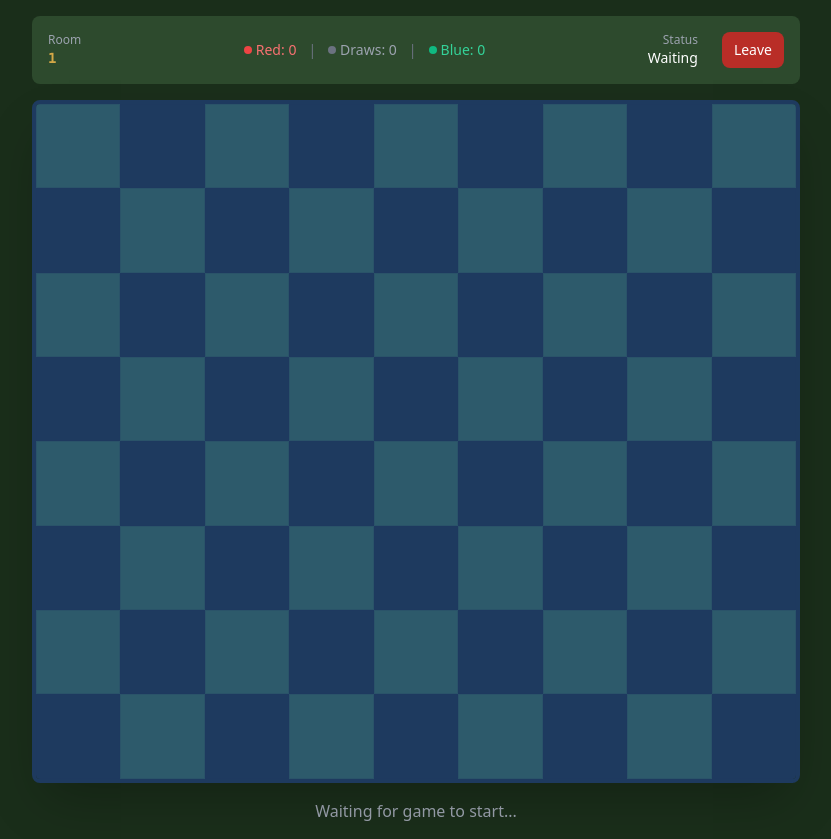
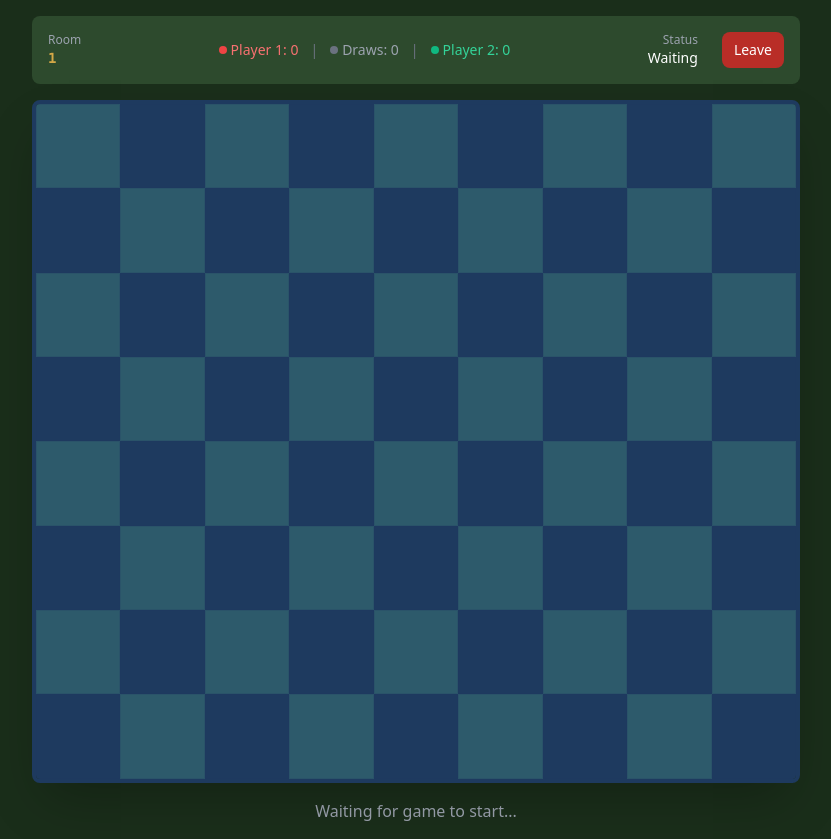
Before and after one commit to gel-mashup/game-of-the-generals, a Next.js app in the folder client/: page /game/1 in a window 1280 px wide. Shown: the whole page, without its empty margins (224-1055 px from the left). Built offline with nearby package versions, Linux system fonts and the light colour scheme; no server answers.

Commit message:
fix(ui): change player labels from Red/Blue to Player 1/Player 2

```diff
--- a/client/src/app/game/[roomId]/page.tsx
+++ b/client/src/app/game/[roomId]/page.tsx
@@ -330,7 +330,7 @@ export default function GamePage() {
           <div className="flex items-center gap-3 text-sm">
             <div className="flex items-center gap-1">
               <div className="w-2 h-2 rounded-full bg-red-500" />
-              <span className="text-red-400 font-medium">Red: {scores.red}</span>
+              <span className="text-red-400 font-medium">Player 1: {scores.red}</span>
             </div>
             <span className="text-gray-500">|</span>
             <div className="flex items-center gap-1">
@@ -340,7 +340,7 @@ export default function GamePage() {
             <span className="text-gray-500">|</span>
             <div className="flex items-center gap-1">
               <div className="w-2 h-2 rounded-full bg-emerald-500" />
-              <span className="text-emerald-400 font-medium">Blue: {scores.blue}</span>
+              <span className="text-emerald-400 font-medium">Player 2: {scores.blue}</span>
             </div>
           </div>
         </div>
--- a/client/src/features/game/WinModal.tsx
+++ b/client/src/features/game/WinModal.tsx
@@ -69,7 +69,7 @@ export default function WinModal({
     );
   }
 
-  const winnerName = winner === null ? 'Draw' : winner === 'red' ? 'Red' : 'Blue';
+  const winnerName = winner === null ? 'Draw' : winner === 'red' ? 'Player 1' : 'Player 2';
   const winnerColor = winner === 'red' ? 'text-red-400' : winner === 'blue' ? 'text-emerald-400' : 'text-gray-400';
   const winnerBg = winner === 'red' ? 'bg-red-600/20 border-red-500' : winner === 'blue' ? 'bg-emerald-600/20 border-emerald-500' : 'bg-gray-600/20 border-gray-500';
 
@@ -111,7 +111,7 @@ export default function WinModal({
         <div className={`rounded-lg p-4 mb-6 ${winnerBg}`}>
           <div className="flex justify-between items-center text-sm">
             <div className="flex-1 text-center">
-              <div className="text-red-400 font-semibold">Red</div>
+              <div className="text-red-400 font-semibold">Player 1</div>
               <div className="text-lg font-bold text-red-300">{scores.red}</div>
             </div>
             <div className="flex-1 text-center">
@@ -119,7 +119,7 @@ export default function WinModal({
               <div className="text-lg font-bold text-gray-300">{scores.draws}</div>
             </div>
             <div className="flex-1 text-center">
-              <div className="text-emerald-400 font-semibold">Blue</div>
+              <div className="text-emerald-400 font-semibold">Player 2</div>
               <div className="text-lg font-bold text-emerald-300">{scores.blue}</div>
             </div>
           </div>
```
